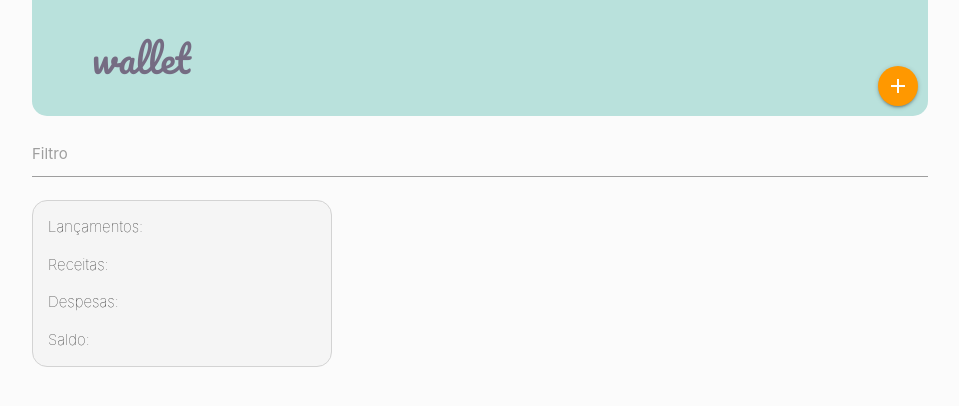
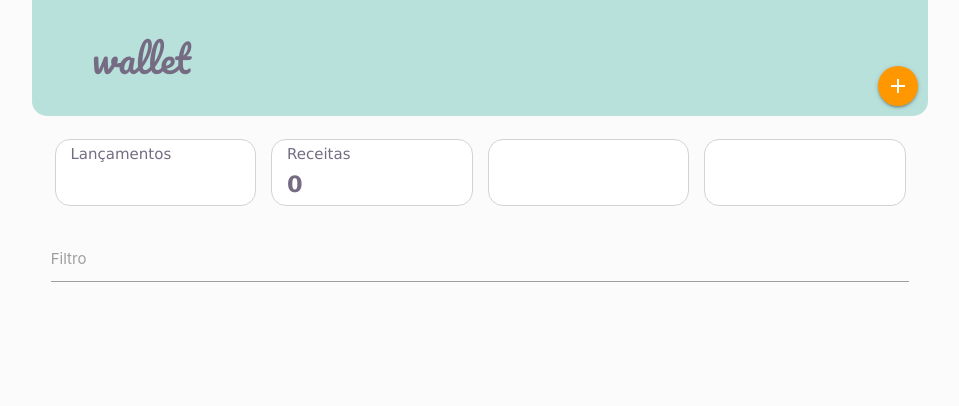
Before and after one commit to DevEverton/wallet-final-challenge, a React (Create React App) app in the folder client/: page / in a window 1280 px wide. Shown: the top 406 px of the page, without its empty margins (160-1119 px from the left). Built offline with nearby package versions, Linux system fonts and the light colour scheme; no server answers.

Commit message:
Adjusted css for status cards and implemented function to return total incomes by period

```diff
--- a/client/package.json
+++ b/client/package.json
@@ -12,6 +12,7 @@
     "react": "16.13.1",
     "react-dom": "16.13.1",
     "react-modal": "3.11.2",
+    "react-perfect-scrollbar": "1.5.8",
     "react-scripts": "3.4.1"
   },
   "scripts": {
--- a/client/public/index.html
+++ b/client/public/index.html
@@ -45,7 +45,7 @@
     -->
 
     <!-- Definição do título do projeto -->
-    <title>Controle Financeiro</title>
+    <title>wallet</title>
   </head>
   <body>
     <noscript>You need to enable JavaScript to run this app.</noscript>
--- a/client/src/App.js
+++ b/client/src/App.js
@@ -3,12 +3,13 @@ import transactionDataService from "../src/services/TransactionService.js";
 import TransactionCard from "./components/TransactionCard.js";
 import TopContainer from "./components/TopContainer.js";
 import Input from "./components/Input.js";
-import StatusContainer from "./components/StatusContainer.js";
+import StatusCard from "./components/StatusCard.js";
 import css from "./styles/styles.module.css";
 
 export default function App() {
   const [transactions, setTransactions] = useState({});
   const [period, setPeriod] = useState("");
+  const [transactionsIncomes, setTransactionsIncomes] = useState(0);
 
   useEffect(() => {
     const date = new Date();
@@ -23,6 +24,10 @@ export default function App() {
     getTransactions(period);
   }, [period]);
 
+  useEffect(() => {
+    getTransactionsIncomes(transactions);
+  }, [transactions]);
+
   const getTransactions = async (period) => {
     try {
       const transactionsByPeriod = await transactionDataService.getByPeriod(
@@ -33,14 +38,33 @@ export default function App() {
       console.log(err);
     }
   };
-  console.log(period);
-  console.log(transactions);
+
+  const getTransactionsIncomes = async (transactions) => {
+    try {
+      const incomes = await transactions
+        .filter((transaction) => transaction.type === "+")
+        .reduce((acc, transaction) => {
+          return acc + transaction.value;
+        }, 0);
+      setTransactionsIncomes(incomes);
+    } catch (err) {
+      console.log(err);
+    }
+  };
+
   const handleInputChange = () => {};
 
   return (
     <div>
       <div className="container">
         <TopContainer />
+        <div className={css.statusContanier}>
+          <StatusCard description={"Lançamentos"} value={transactions.length} />
+          <StatusCard description={"Receitas"} value={transactionsIncomes} />
+          <StatusCard />
+          <StatusCard />
+        </div>
+
         <Input
           id={"filtro"}
           label={"Filtro"}
@@ -49,7 +73,6 @@ export default function App() {
           max={100000}
           onInputChange={handleInputChange}
         />
-        <StatusContainer />
       </div>
     </div>
   );
--- a/client/src/components/Input.js
+++ b/client/src/components/Input.js
@@ -8,7 +8,7 @@ export default function Input({ min, max, value, id, label, onInputChange }) {
   };
 
   return (
-    <div className="input-field">
+    <div style={{ margin: "0.5rem 1.25rem " }} className="input-field">
       <input
         style={{ fontWeight: "200" }}
         type="number"
@@ -17,7 +17,7 @@ export default function Input({ min, max, value, id, label, onInputChange }) {
         max={max}
         id={id}
         onChange={handleInputChange}
-      />{" "}
+      />
       <label className="active" htmlFor={id}>
         {label}
       </label>
--- /dev/null
+++ b/client/src/components/StatusCard.js
@@ -0,0 +1,11 @@
+import React from "react";
+import css from "../styles/styles.module.css";
+
+export default function StatusCard({ description, value }) {
+  return (
+    <div className={css.statusCard}>
+      <p className={css.statusDescription}>{description}</p>
+      <p className={css.statusValue}>{value}</p>
+    </div>
+  );
+}
--- a/client/src/components/StatusContainer.js
+++ /dev/null
@@ -1,13 +0,0 @@
-import React from "react";
-import css from "../styles/styles.module.css";
-
-export default function StatusContainer() {
-  return (
-    <div className={css.statusContainer}>
-      <p className={css.statusText}>Lançamentos:</p>
-      <p className={css.statusText}>Receitas:</p>
-      <p className={css.statusText}>Despesas:</p>
-      <p className={css.statusText}>Saldo:</p>
-    </div>
-  );
-}
--- a/client/src/styles/styles.module.css
+++ b/client/src/styles/styles.module.css
@@ -37,15 +37,34 @@
   display: inline;
 }
 
-.statusContainer {
-  background-color: whitesmoke;
+.statusCard {
+  background-color: white;
   border-radius: 1rem;
   border: 1px solid lightGray;
-  width: 300px;
-  height: 175x;
+  flex: 1;
+  margin: 0.5rem;
 }
 
-.statusText {
-  padding-left: 1rem;
-  font-weight: lighter;
+.statusValue {
+  font-family: "Lucida Sans", "Lucida Sans Regular", "Lucida Grande",
+    "Lucida Sans Unicode", Geneva, Verdana, sans-serif;
+  padding-left: 0.5rem;
+  margin: 0.2rem 0.2rem 0.2rem 0.5rem;
+  font-weight: bold;
+  font-size: 1.5rem;
+  color: #756c83;
 }
+
+.statusContanier {
+  display: flex;
+  flex-direction: row;
+  padding: 1rem;
+}
+
+.statusDescription {
+  font-family: "Lucida Sans", "Lucida Sans Regular", "Lucida Grande",
+    "Lucida Sans Unicode", Geneva, Verdana, sans-serif;
+  margin: 0.2rem 0.2rem 0.2rem 0.5rem;
+  padding-left: 0.5rem;
+  color: #756c83;
+}
```
Also changed, not shown: 1 other file (tests, documents, lock files or other folders).
